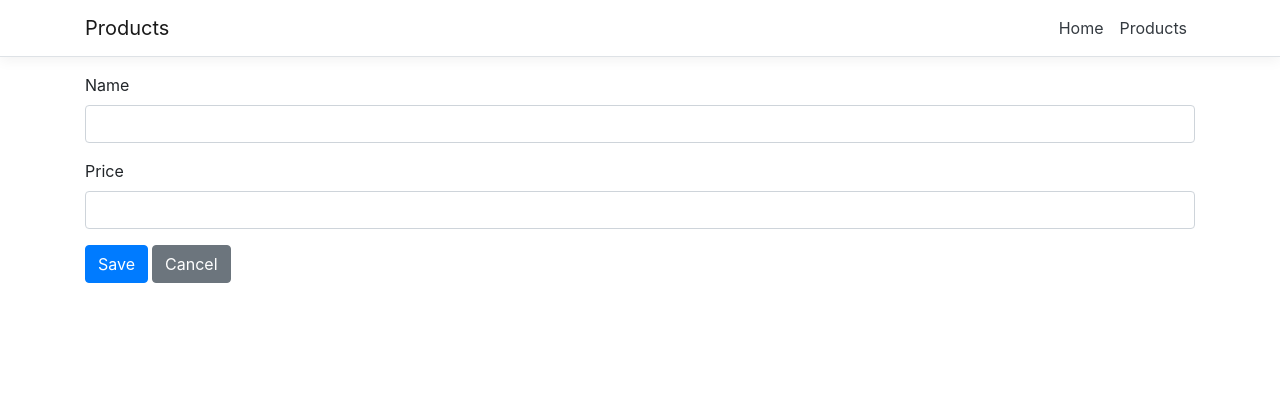
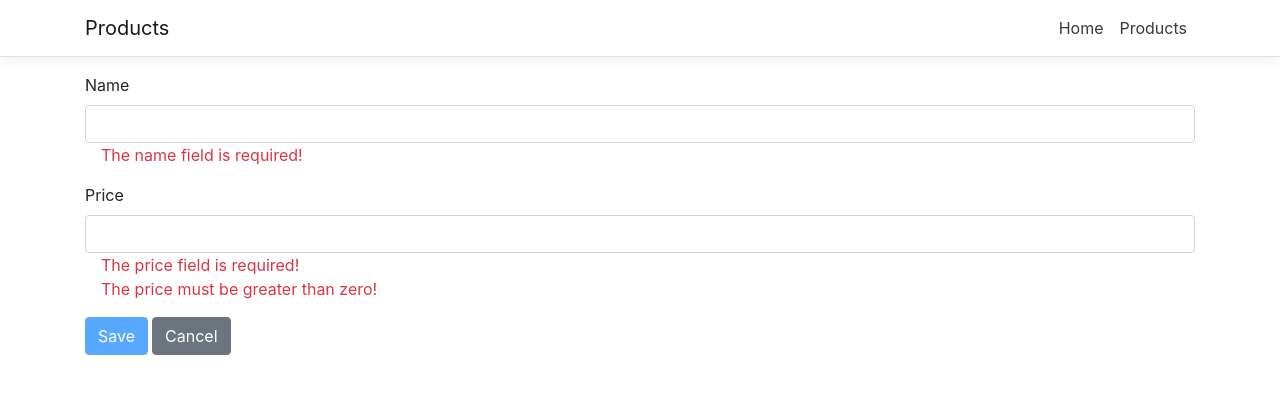
Before and after one commit to tmrfouad/Products, an Angular app in the folder Products.Web/ClientApp/: page /edit-product in a window 1280 px wide. Shown: the top 394 px of the page. Built offline with nearby package versions, Linux system fonts and the light colour scheme.

Commit message:
add validation

```diff
--- a/Products.Web/ClientApp/src/app/edit-product/edit-product.component.html
+++ b/Products.Web/ClientApp/src/app/edit-product/edit-product.component.html
@@ -1,6 +1,5 @@
 <ng-template #loading>Loading ...</ng-template>
 <form *ngIf="!isLoading; else loading" [formGroup]="productForm">
-  <div class="form-group">
   <input type="hidden" name="id" id="id" formControlName="id" />
   <input
     type="hidden"
@@ -14,6 +13,7 @@
     id="modifiedOn"
     formControlName="modifiedOn"
   />
+  <div class="form-group">
     <label for="name">Name</label>
     <input
       id="name"
@@ -22,6 +22,9 @@
       formControlName="name"
       class="form-control"
     />
+    <div class="text-danger ml-3" *ngIf="name.invalid && name.errors.required">
+      The name field is required!
+    </div>
   </div>
   <div class="form-group">
     <label for="price">Price</label>
@@ -32,12 +35,27 @@
       formControlName="price"
       class="form-control"
     />
+    <div
+      class="text-danger ml-3"
+      *ngIf="price.invalid && price.errors.required"
+    >
+      The price field is required!
     </div>
-  <button class="btn btn-primary" (click)="onSaveBtnClicked()">
+    <div
+      class="text-danger ml-3"
+      *ngIf="price.invalid && price.errors.invalidPrice"
+    >
+      The price must be greater than zero!
+    </div>
+  </div>
+  <button
+    class="btn btn-primary"
+    (click)="onSaveBtnClicked()"
+    [disabled]="!productForm.valid"
+  >
     Save
   </button>
   <button class="btn btn-secondary ml-1" [routerLink]="['/products']">
     Cancel
   </button>
-  <span class="text-danger ml-3" *ngIf="errMsg">{{ errMsg }}</span>
 </form>
--- a/Products.Web/ClientApp/src/app/edit-product/edit-product.component.ts
+++ b/Products.Web/ClientApp/src/app/edit-product/edit-product.component.ts
@@ -1,5 +1,10 @@
 import { Component, OnInit, Inject } from '@angular/core';
-import { FormGroup, FormControl } from '@angular/forms';
+import {
+  FormGroup,
+  FormControl,
+  Validators,
+  AbstractControl
+} from '@angular/forms';
 import { Product } from '../models/product';
 import { ActivatedRoute, Router } from '@angular/router';
 import { ProductService } from '../services/product.service';
@@ -11,8 +16,16 @@ import { ProductService } from '../services/product.service';
 export class EditProductComponent implements OnInit {
   productForm = new FormGroup({
     id: new FormControl(),
-    name: new FormControl(),
-    price: new FormControl(),
+    name: new FormControl(null, [Validators.required]),
+    price: new FormControl(null, [
+      Validators.required,
+      control => {
+        const valid = +control.value > 0;
+        return valid
+          ? null
+          : { invalidPrice: { valid: false, value: control.value } };
+      }
+    ]),
     createdOn: new FormControl(),
     modifiedOn: new FormControl()
   });
@@ -57,4 +70,11 @@ export class EditProductComponent implements OnInit {
       });
     }
   }
+
+  get name() {
+    return this.productForm.get('name');
+  }
+  get price() {
+    return this.productForm.get('price');
+  }
 }
```
Also changed, not shown: 1 other file (tests, documents, lock files or other folders). Lines whose indentation alone changed are shown as unchanged.
